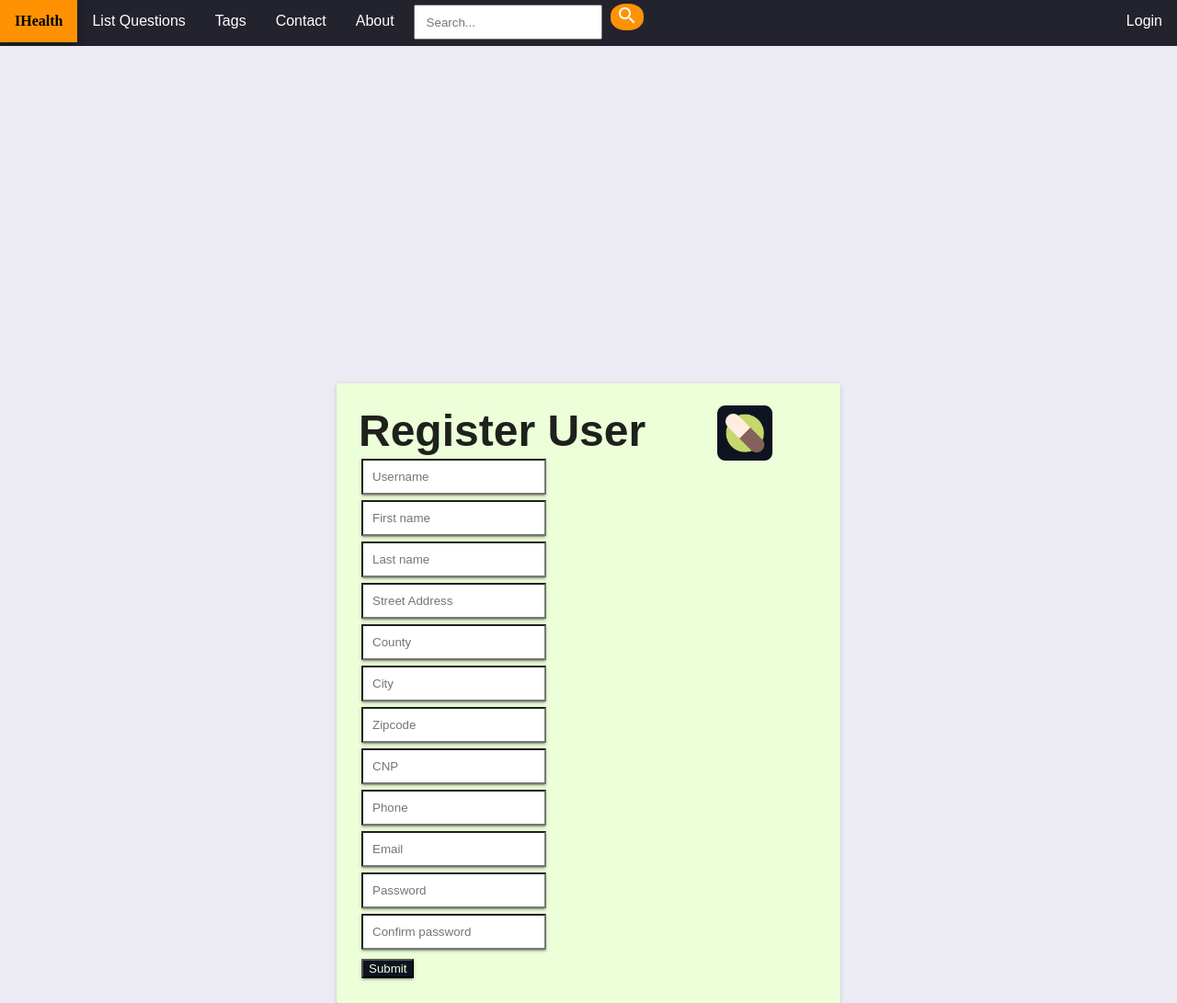
After one commit to mateiocristi/IHealthApp, a Flask app: template templates/register.html in a window 1280 px wide. The commit adds this page. Shown: the whole page at 92% size. Run offline with Flask 2, Linux system fonts and the light colour scheme; the template is opened without the code that fills it, so the values that code supplies are empty.

Commit message:
working on registration

```diff
--- a/app.py
+++ b/app.py
@@ -1,6 +1,8 @@
 from flask import Flask, render_template, request, redirect, url_for, session
 from werkzeug.utils import secure_filename
+import cryptography as cy
 
+import cryptography
 import querries
 from utils import json_response
 
@@ -13,15 +15,45 @@ def home():  # put application's code here
     return render_template("home.html")
 
 
-@app.route("/login")
+@app.route("/login", methods=["GET", "POST"])
 def login():
     if request.method == "POST":
-        username = request.form["emailInput"]
-        password = request.form["passwordInput"]
+        username = request.form["email"]
+        password = request.form["password"]
         try:
-            if username == querries.get_user_by_username(username) and
+            user = querries.get_user_by_username(username)
+            if username == user["username"] or username == user["email"] and cy.verify_password(password, user["password"]):
+                return redirect(url_for("home"))
+            else:
+                return render_template("login.html", message="Invalid login")
+        except:
+            return render_template("login.html", message="Invalid login")
+    return render_template("login.html", message=None)
 
 
+@app.route("/register", methods=["GET", "POST"])
+def register():
+    username = request.form["username"]
+    first_name = request.form["firstName"]
+    last_name = request.form["lastName"]
+    email = request.form["email"]
+    address = request.form["address"]
+    county = request.form["county"]
+    city = request.form["city"]
+    phone = request.form["phone"]
+    birthdate = request.form["birthdate"]
+    cnp = request.form["cnp"]
+    password = request.form["password"]
+    password_confirm = request.form["confirmPassword"]
+    if password != password_confirm:
+        return render_template(url_for("register"))
+    if not querries.get_user_by_username(username) and len(username) > 5 and len(password) > 5:
+        password = cy.hash_password(password)
+        if querries.add_user(username, email, password, first_name, last_name, county, city, address, phone, birthdate, cnp) == "ok":
+            session.update({"username": username})
+            session.update({"user_id": querries.get_user_by_username(username)["id"]})
+        return redirect(url_for("home"))
+    return render_template("register.html")
 
 
 
--- /dev/null
+++ b/static/css/login_form.css
@@ -0,0 +1,52 @@
+html,
+body {
+    font-family: "Montserrat", sans-serif;
+
+    width: 100%;
+    min-width: 600px;
+    height: 100%;
+
+    color: rgba(0, 0, 0, .87);
+    background: #ecebf3;
+}
+
+.card {
+    position: relative;
+    left: 50%;
+    top: 50%;
+    transform: translate(-50%, 50%);
+
+    display: block;
+
+    margin-bottom: 20px;
+    padding: 24px;
+
+    max-width: 500px;
+
+    border-radius: 2px;
+    background: #edffd9;
+    box-shadow: 0 3px 1px -2px rgba(0, 0, 0, .2), 0 2px 2px 0 rgba(0, 0, 0, .14), 0 1px 5px 0 rgba(0, 0, 0, .12);
+
+    top: 30px;
+}
+
+.form-control {
+    margin: 3px;
+    box-shadow: 0 3px 1px -2px rgba(0, 0, 0, .2), 0 2px 2px 0 rgba(0, 0, 0, .14), 0 1px 5px 0 rgba(0, 0, 0, .12);
+}
+
+.btn-dark {
+    background-color: #0d1321;
+    color: #edffd9;
+    margin: 3px;
+    box-shadow: 0 3px 1px -2px rgba(0, 0, 0, .2), 0 2px 2px 0 rgba(0, 0, 0, .14), 0 1px 5px 0 rgba(0, 0, 0, .12);
+}
+
+.label {
+    margin: 3px;
+}
+
+#header-logo {
+    position: absolute;
+    margin-left: 390px;
+}
--- /dev/null
+++ b/templates/register.html
@@ -0,0 +1,86 @@
+{% extends "root.html" %}
+{% block title %} Home {%  endblock %}
+{% block navbar_login_buttons %}
+    {% if username %}
+        <li class="right-items"><a href="{{ url_for("user_profile", user_id=user_id) }}">{{ username }}</a></li>
+    {% else %}
+        <li class="right-items"><a href="{{ url_for("login") }}">Login</a></li>
+{#        <li class="right-items"><a href="{{ url_for("registration_route") }}">Register</a></li>#}
+    {% endif %}
+{% endblock %}
+{% block content %}
+    <div class="card">
+        <img id="header-logo" src="{{ url_for('static', filename='images/logo.png') }}" alt="iHealth Logo" width="60px">
+        <h1 class="display-5">Register User</h1>
+        <form action="{{ url_for('register_user') }}" method="POST" enctype="multipart/form-data">
+            <div class="form-group">
+                <div class="row">
+                    <div class="col">
+                        <input type="name" class="form-control" id="username" name="username" placeholder="Username">
+                    </div>
+                    <div class="col">
+                        <input type="name" class="form-control" id="firstName" name="firstName" placeholder="First name">
+                    </div>
+                    <div class="col">
+                        <input type="name" class="form-control" id="lastName" name="lastName" placeholder="Last name">
+                    </div>
+                </div>
+            </div>
+            <div class="form-group">
+                <div class="row">
+                    <div class="col">
+                        <input type="address" class="form-control" id="address" name="address" placeholder="Street Address">
+                    </div>
+                     <div class="col">
+                        <input type="county" class="form-control" id="county" name="county" placeholder="County">
+                    </div>
+                    <div class="col">
+                        <input type="city" class="form-control" id="city" name="city" placeholder="City">
+                    </div>
+                     <div class="col">
+                        <input type="birthdate" class="form-control" id="birthdate" name="birthdate" placeholder="Zipcode">
+                    </div>
+                     <div class="col">
+                        <input type="cnp" class="form-control" id="zipcode" name="cnp" placeholder="CNP">
+                    </div>
+                </div>
+            </div>
+            <div class="form-group">
+                <div class="row">
+                    <div class="col">
+                        <input type="phone" class="form-control" id="phone" name="phone" placeholder="Phone">
+                    </div>
+                </div>
+            </div>
+            <div class="form-group">
+                <div class="row">
+                    <div class="col">
+                        <input type="email" class="form-control" id="emailInput" name="email" placeholder="Email">
+                    </div>
+                </div>
+            </div>
+            <div class="form-group">
+                <div class="row">
+                    <div clas="col">
+                        <input type="password" class="form-control" id="passwordInput" name="password" placeholder="Password">
+                    </div>
+                </div>
+            </div>
+            <div class="form-group">
+                <div class="row">
+                    <div class="col">
+                        <input type="password" class="form-control" id="passwordInput" name="confirmPassword" placeholder="Confirm password">
+                    </div>
+                </div>
+            </div>
+            <div><button type="submit" class="btn btn-dark">Submit</button></div>
+        </form>
+        {% with messages = get_flashed_messages() %}
+           {% if messages %}
+              {% for message in messages %}
+                 {{ message }}
+              {% endfor %}
+           {% endif %}
+        {% endwith %}
+    </div>
+{% endblock %}
--- a/templates/root.html
+++ b/templates/root.html
@@ -4,6 +4,7 @@
         <meta charset="UTF-8">
         <link href="https://cdnjs.cloudflare.com/ajax/libs/font-awesome/4.7.0/css/font-awesome.min.css" rel="stylesheet"/>
         <link rel="stylesheet" href="/static/css/style.css" />
+        <link rel="stylesheet" href="/static/css/login_form.css" />
         <link rel="stylesheet" href="https://fonts.googleapis.com/icon?family=Material+Icons">
         <link href="https://fonts.googleapis.com/css?family=Open+Sans:300,400,700&display=swap"
                rel="stylesheet"/>
```
Also changed, not shown: templates/home.html (+8 -1 lines), templates/login.html (+10 -3 lines), static/images/favicon-32x32.png (added), static/images/logo.png (added).
